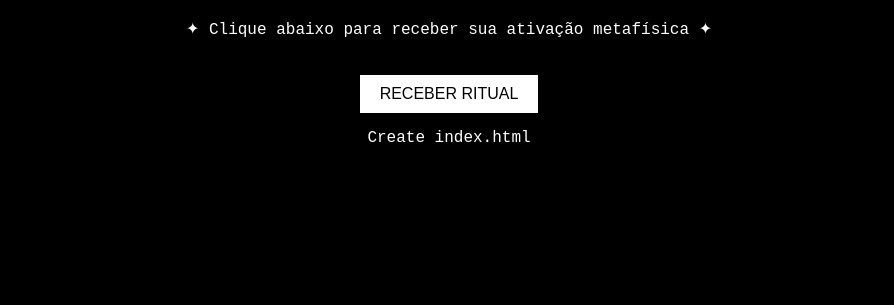
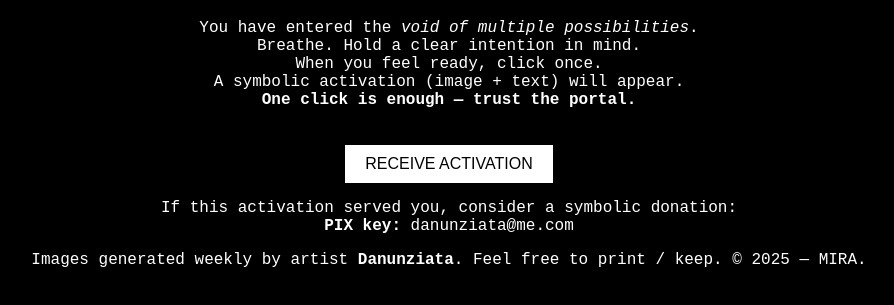
Before and after one commit to Metaphysical-Interface-for-Ritual-Art/mira, a plain HTML site: page index.html in a window 1280 px wide. Shown: the part 119-424 px from the top of the page, without its empty margins (191-1085 px from the left). Drawn offline with Linux system fonts and the light colour scheme.

Commit message:
Update index.html

```diff
--- a/index.html
+++ b/index.html
@@ -1,18 +1,44 @@
 <!DOCTYPE html>
-<html>
+<html lang="en">
 <head>
   <meta charset="UTF-8">
-  <title>MIRA</title>
+  <title>MIRA — Metaphysical Interface for Ritual Art</title>
   <link rel="stylesheet" href="style.css">
 </head>
 <body>
   <div class="container">
     <h1>MIRA</h1>
-    <p>✦ Clique abaixo para receber sua ativação metafísica ✦</p>
-    <button onclick="gerarMensagem()">RECEBER RITUAL</button>
-    <p id="mensagem"></p>
+
+    <!-- manual / instrução -->
+    <p class="intro">
+      You have entered the <em>void of multiple possibilities</em>.<br>
+      Breathe. Hold a clear intention in mind.<br>
+      When you feel ready, click once.<br>
+      A symbolic activation (image + text) will appear.<br>
+      <strong>One click is enough — trust the portal.</strong>
+    </p>
+
+    <button onclick="gerarMensagem()">RECEIVE ACTIVATION</button>
+
+    <!-- imagem + texto -->
+    <div id="output">
+      <img id="imagem" src="" alt="" style="display:none;">
+      <p id="mensagem"></p>
+    </div>
+
+    <!-- doação -->
+    <p class="donate">
+      If this activation served you, consider a symbolic donation:<br>
+      <strong>PIX key:</strong> danunziata@me.com
+    </p>
+
+    <!-- créditos leves -->
+    <p class="credit">
+      Images generated weekly by artist <strong>Danunziata</strong>.
+      Feel free to print / keep.
+      © 2025 — MIRA.
+    </p>
   </div>
   <script src="script.js"></script>
 </body>
 </html>
-Create index.html
```
